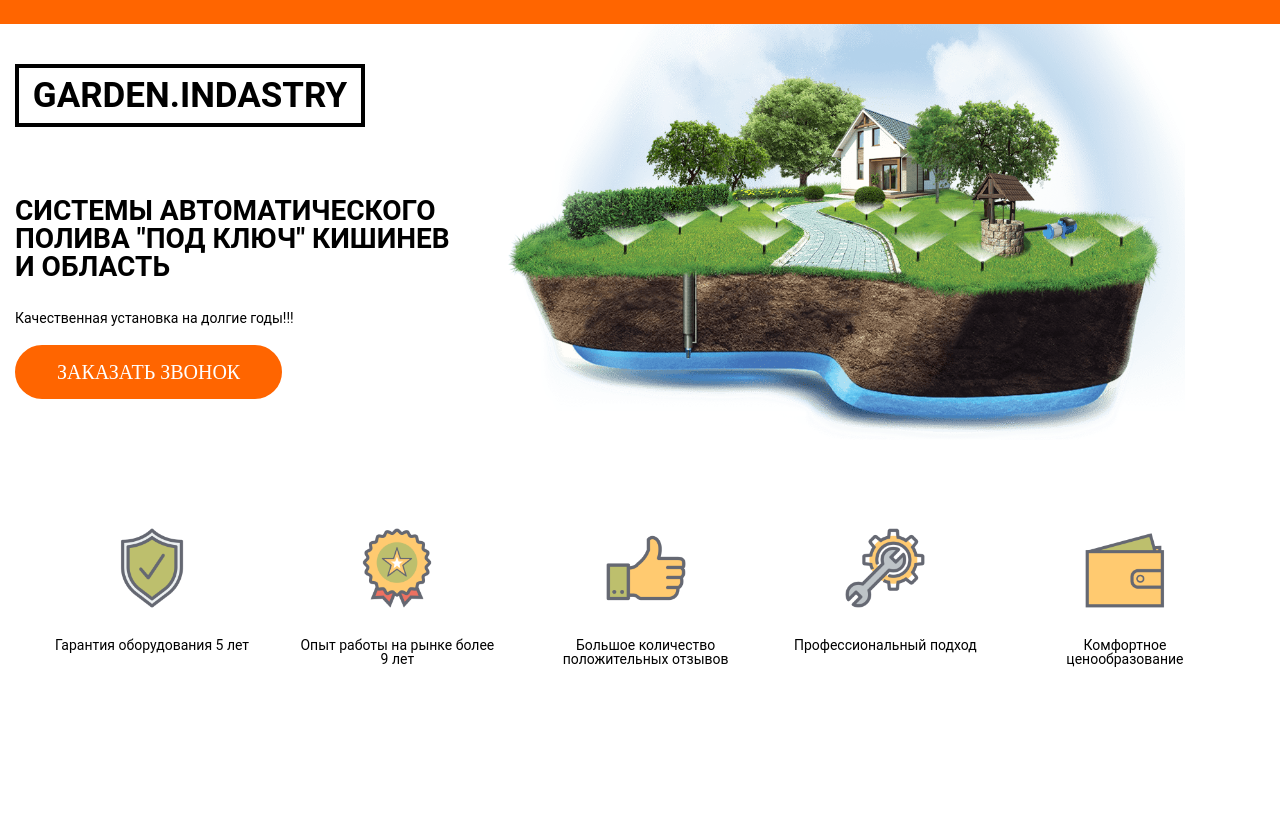
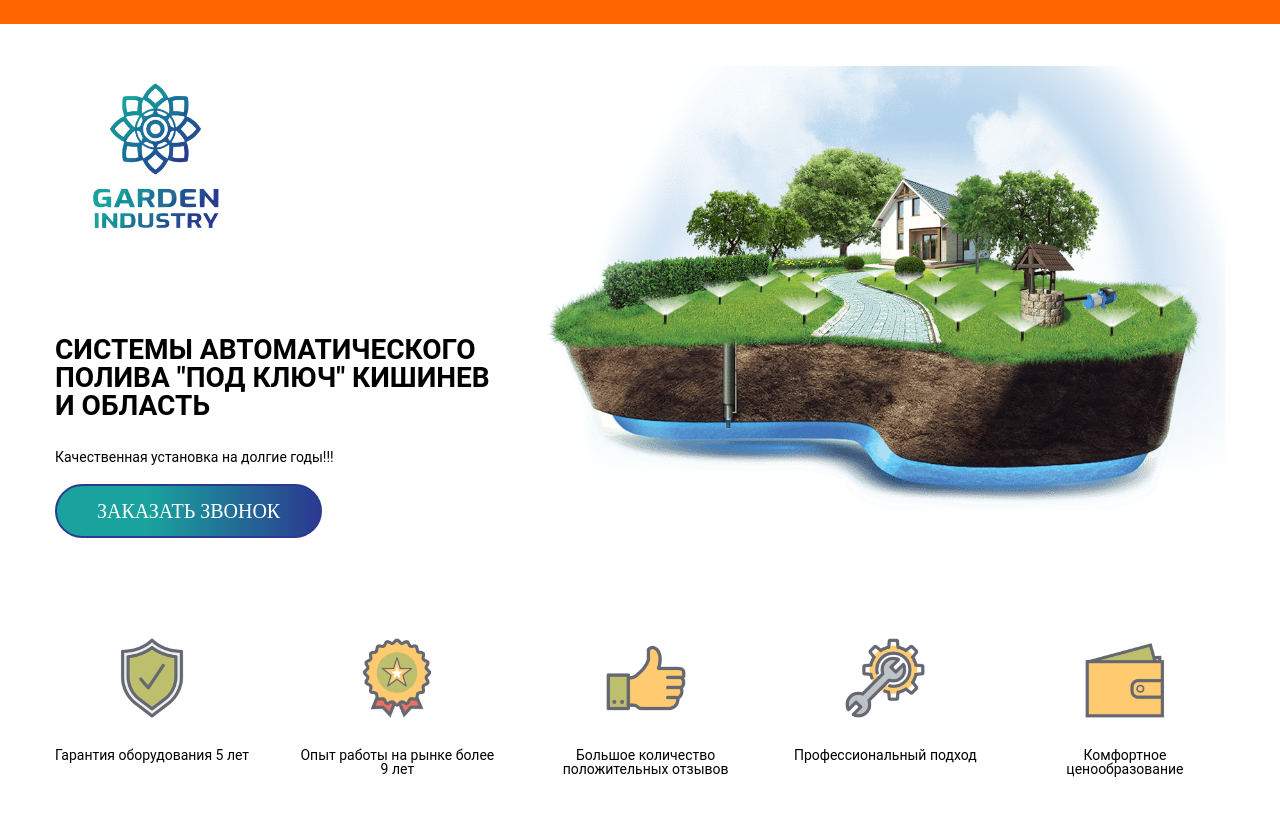
Before and after one commit to maksym-krasovskyi/evolution_kids, a website built with webpack: page src/index.html in a window 1280 px wide. Shown: the part 54-868 px from the top of the page. Before the commit the page ends 800 px from the top, so only its background shows below. Built offline with nearby package versions, Linux system fonts and the light colour scheme; files whose address does not match are found by name.

Commit message:
fixed bugs

```diff
--- a/src/index.html
+++ b/src/index.html
@@ -9,7 +9,7 @@
           <div class="offer__container">
             <div class="offer__content">
               <div class="offer__content-logo">
-                <p class="offer__logo-text">GARDEN.INDASTRY</p>
+                <img class="offer__logo" src="img/offer_logo.png" alt="" />
               </div>
               <h1 class="offer__content-heading">
                 CИСТЕМЫ АВТОМАТИЧЕСКОГО ПОЛИВА "ПОД КЛЮЧ" КИШИНЕВ И ОБЛАСТЬ
@@ -18,7 +18,7 @@
                 Качественная установка на долгие годы!!!
               </p>
               <div class="offer__content-btn">
-                <button class="btn">Заказать звонок</button>
+                <button class="btn offer__btn">Заказать звонок</button>
               </div>
             </div>
             <img class="offer__img" src="img/home.png" alt="" />
--- a/src/scss/button.scss
+++ b/src/scss/button.scss
@@ -2,9 +2,13 @@
   display: flex;
   justify-content: center;
   align-items: center;
-  background: #ff6500;
+  background: linear-gradient(
+    90deg,
+    rgba(26, 162, 158, 1) 35%,
+    rgba(43, 57, 144, 1) 100%
+  );
   color: #fff;
-  border: 2px solid #ff6500;
+  border: 2px solid #2b3990;
   padding: 15px 40px;
   border-radius: 100px;
   font-size: 20px;
@@ -16,6 +20,7 @@
 }
 
 .btn:hover {
+  border-color: #2b3990;
   background: #fff;
-  color: #000;
+  color: #2b3990;
 }
--- a/src/scss/header.scss
+++ b/src/scss/header.scss
@@ -1,7 +1,7 @@
 //====================================================================================================
 .header {
   padding: 28px 0px 28px 0px;
-	background-color: #FF6500;
+  background-color: #ff6500;
   position: fixed;
   top: 0;
   left: 0;
@@ -24,7 +24,6 @@
   &__logo {
   }
 
-
   &__actions {
     display: flex;
     align-items: center;
@@ -33,7 +32,6 @@
 
   // .header__language
   &__language {
-
   }
 
   // .header__tel
@@ -41,12 +39,11 @@
     display: flex;
     align-items: center;
 
-
     span {
       position: relative;
 
       &::before {
-				content: '';
+        content: "";
         position: absolute;
         left: 0;
         bottom: -2px;
@@ -57,8 +54,6 @@
       }
     }
 
-
-
     svg {
       fill: #fff;
       height: 22px;
@@ -66,7 +61,7 @@
       margin-right: 4px;
     }
 
-		@media (any-hover: hover){
+    @media (any-hover: hover) {
       &:hover {
         & span::before {
           width: 100%;
@@ -76,9 +71,7 @@
   }
 }
 
-
 .menu {
-
   // .menu__icon
   &__icon {
   }
@@ -104,7 +97,7 @@
     transition: all 0.3s ease-in;
 
     &::before {
-			content: '';
+      content: "";
       position: absolute;
       left: 0;
       bottom: -2px;
@@ -114,7 +107,7 @@
       transition: all 0.3s ease-in;
     }
 
-		@media (any-hover: hover){
+    @media (any-hover: hover) {
       &:hover {
         &::before {
           width: 100%;
@@ -124,9 +117,7 @@
   }
 }
 
-
 .language {
-
   // .language__linck
   &__linck {
     padding: 0px 8px;
--- a/src/scss/offer.scss
+++ b/src/scss/offer.scss
@@ -1,10 +1,14 @@
 .offer {
+  display: flex;
+  justify-content: center;
   &__container {
     display: flex;
     flex-direction: row;
     align-items: center;
+    width: 100%;
     justify-content: space-between;
-    margin: 50px 0 60px;
+
+    margin: 80px 0 60px;
   }
 
   &__content {
@@ -17,17 +21,11 @@
   &__content-logo {
     justify-content: center;
     align-items: center;
-    border: 4px solid;
-    padding: 10px 5px;
-    max-width: 350px;
     margin: 0 0 70px;
   }
 
-  &__logo-text {
-    font-family: Roboto;
-    font-weight: 700;
-    font-size: 35px;
-    text-align: center;
+  &__logo {
+    max-width: 200px;
   }
 
   &__content-heading {
```
Also changed, not shown: src/img/offer_logo.png (added). Lines whose indentation alone changed are shown as unchanged.
